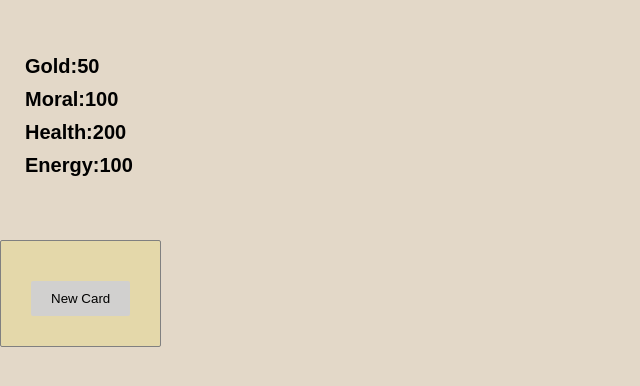
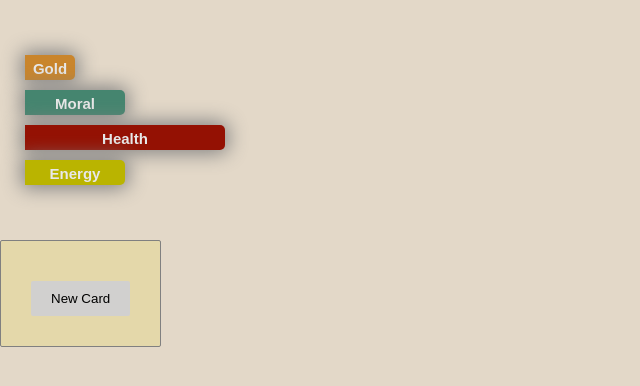
Before and after one commit to MariePetit/pirate-game, a React (Create React App) app in the folder client/: page / in a window 1280 px wide. Shown: the top 386 px of the page, without its empty margins (0-640 px from the left). Built offline with nearby package versions, Linux system fonts and the light colour scheme; no server answers.

Commit message:
added some UI changes to track the stats differently

```diff
--- a/client/src/components/RandomCard.js
+++ b/client/src/components/RandomCard.js
@@ -47,10 +47,30 @@ const RandomCard = () => {
   return (
     <Wrapper>
       <StatsWrapper>
-        <StatsItem>Gold:{state.gold}</StatsItem>
-        <StatsItem>Moral:{state.moral}</StatsItem>
-        <StatsItem>Health:{state.health}</StatsItem>
-        <StatsItem>Energy:{state.energy}</StatsItem>
+        <StatsItem>
+          {/* :{state.gold} */}
+          <StatsQuantityBar color="rgb(201, 133, 44)" length={state.gold}>
+            Gold
+          </StatsQuantityBar>
+        </StatsItem>
+        <StatsItem>
+          {/* :{state.moral} */}
+          <StatsQuantityBar color="rgb(69, 133, 111)" length={state.moral}>
+            Moral
+          </StatsQuantityBar>
+        </StatsItem>
+        <StatsItem>
+          {/* :{state.health} */}
+          <StatsQuantityBar color="rgb(148, 17, 3)" length={state.health}>
+            Health
+          </StatsQuantityBar>
+        </StatsItem>
+        <StatsItem>
+          {/* :{state.energy} */}
+          <StatsQuantityBar color="rgb(186, 180, 0)" length={state.energy}>
+            Energy
+          </StatsQuantityBar>
+        </StatsItem>
       </StatsWrapper>
       <ContentWrapper>
         <NewCardButton onClick={getRandomCard}>New Card</NewCardButton>
@@ -77,6 +97,25 @@ const RandomCard = () => {
   );
 };
 
+const StatsQuantityBar = styled.div`
+  text-align: center;
+  padding-top: 5px;
+  color: rgb(232, 232, 232);
+  font-size: 15px;
+  overflow: hidden;
+  height: 25px;
+  border-bottom-right-radius: 5px;
+  border-top-right-radius: 5px;
+  background: ${({ color }) => {
+    return color;
+  }};
+  box-shadow: 0 0 20px 3px gray;
+  transition: 0.3s ease-in-out;
+  width: ${({ length }) => {
+    return Math.sign(length) === 1 ? `${length}px` : "0px";
+  }};
+`;
+
 const Wrapper = styled.div`
   position: relative;
   background: rgb(227, 216, 200);
@@ -93,6 +132,8 @@ const StatsWrapper = styled.div`
 `;
 
 const StatsItem = styled.div`
+  display: flex;
+  flex-direction: row;
   padding: 5px;
   font-weight: bold;
   font-size: 20px;
```
Also changed, not shown: 1 other file (tests, documents, lock files or other folders).
